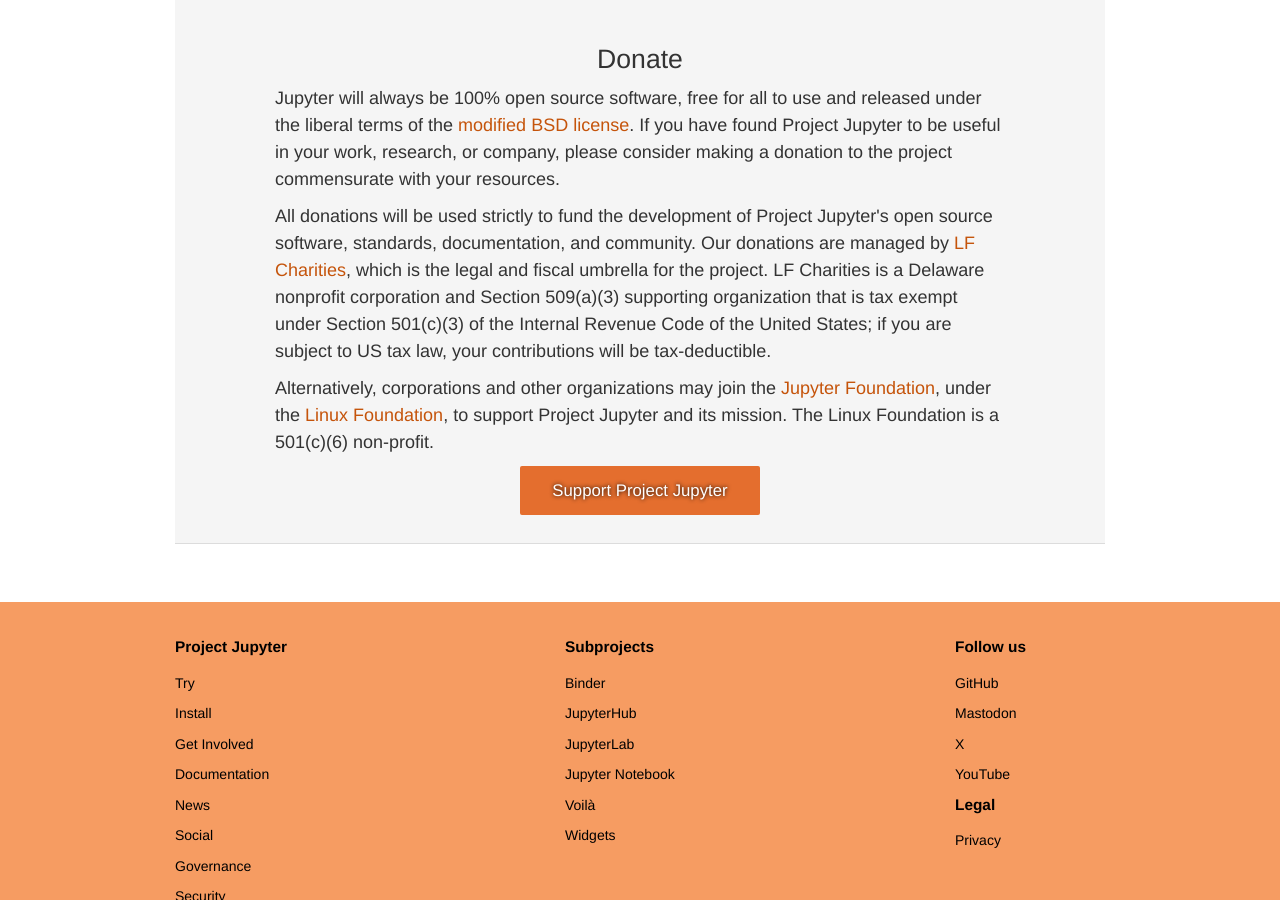
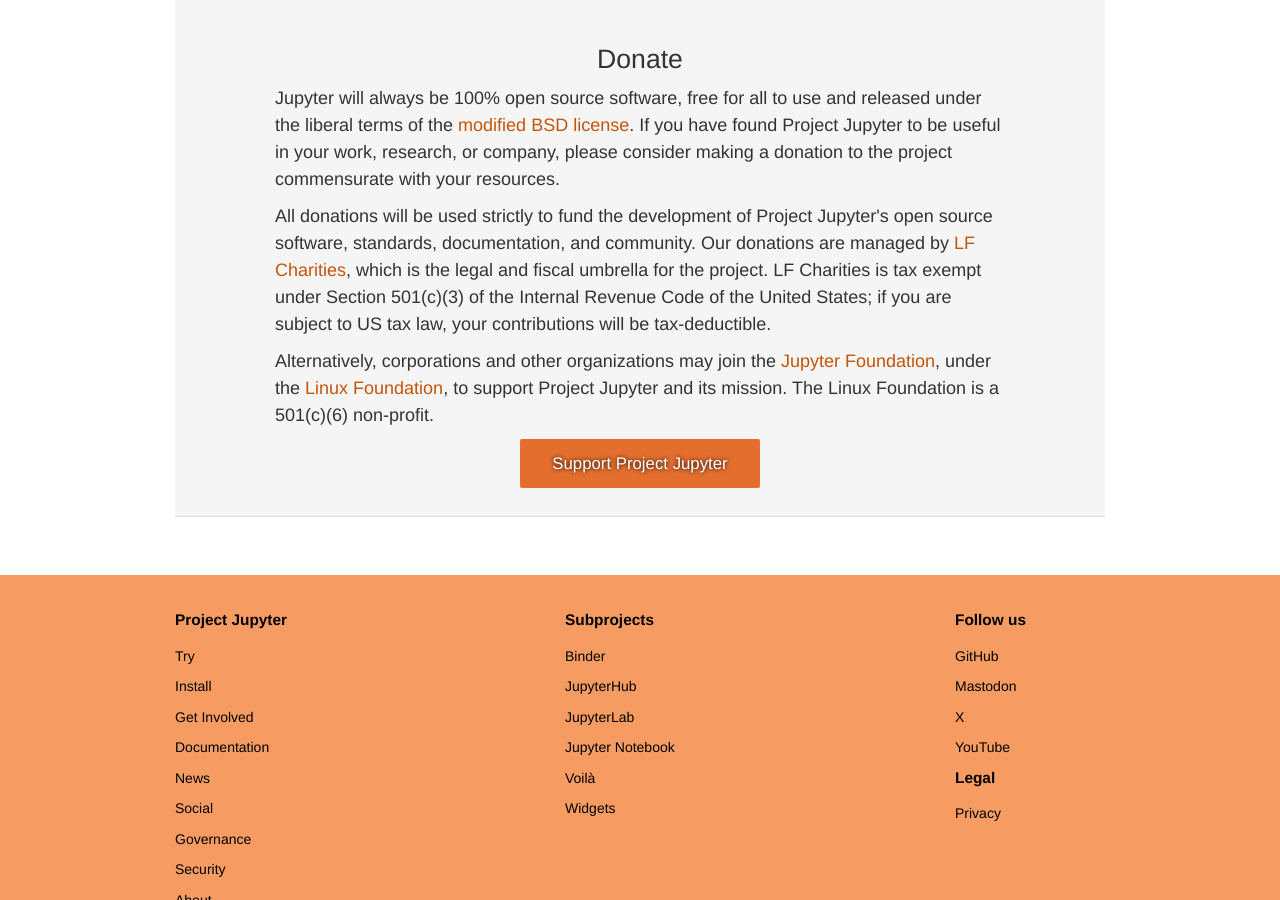
Before and after one commit to jupyter/jupyter.github.io, a Jekyll site: the page built from about.html, in a window 1280 px wide and 900 px high, scrolled down 10143 px. Built offline with Jekyll 4.4.1, drawn with Linux system fonts in a browser that asks for light colours; comment, search, counter and statistics services are not loaded.

Commit message:
Simplify language describing LF Charities

```diff
--- a/about.html
+++ b/about.html
@@ -580,7 +580,7 @@
   headline: Donate
   description:
     - Jupyter will always be 100% open source software, free for all to use and released under the liberal terms of the <a href="https://opensource.org/licenses/BSD-3-Clause">modified BSD license</a>. If you have found Project Jupyter to be useful in your work, research, or company, please consider making a donation to the project commensurate with your resources.
-    - All donations will be used strictly to fund the development of Project Jupyter's open source software, standards, documentation, and community. Our donations are managed by <a href="https://lf-charities.org/">LF Charities</a>, which is the legal and fiscal umbrella for the project. LF Charities is a Delaware nonprofit corporation and Section 509(a)(3) supporting organization that is tax exempt under Section 501(c)(3) of the Internal Revenue Code of the United States; if you are subject to US tax law, your contributions will be tax-deductible.
+    - All donations will be used strictly to fund the development of Project Jupyter's open source software, standards, documentation, and community. Our donations are managed by <a href="https://lf-charities.org/">LF Charities</a>, which is the legal and fiscal umbrella for the project. LF Charities is tax exempt under Section 501(c)(3) of the Internal Revenue Code of the United States; if you are subject to US tax law, your contributions will be tax-deductible.
     - Alternatively, corporations and other organizations may join the <a href="https://jupyterfoundation.org">Jupyter Foundation</a>, under the <a href="https://www.linuxfoundation.org/">Linux Foundation</a>, to support Project Jupyter and its mission. The Linux Foundation is a 501(c)(6) non-profit.
 ---
 
```
